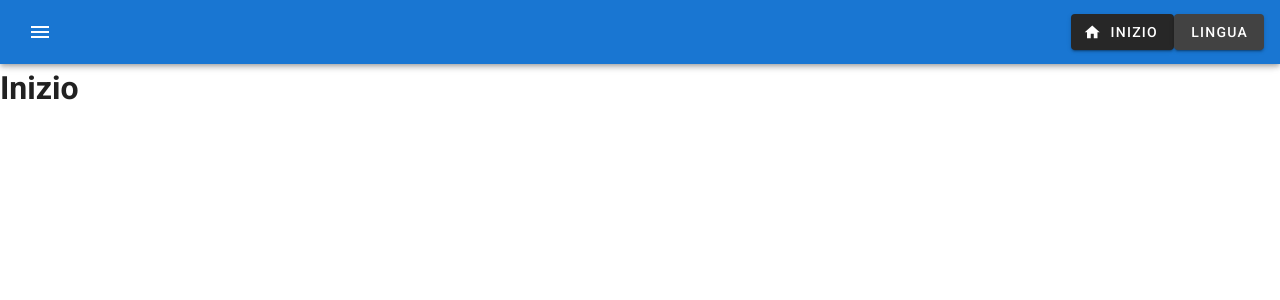
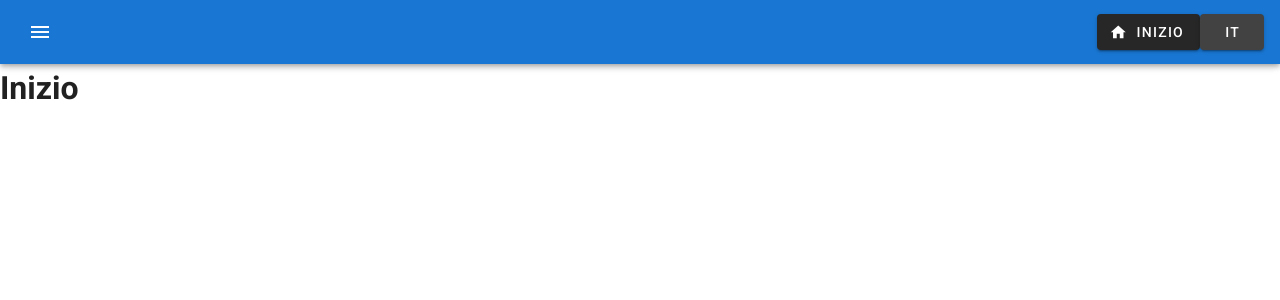
Before and after one commit to brunachoxxx/tut01, a Vue app: page / in a window 1280 px wide. Shown: the top 300 px of the page. Built offline with nearby package versions, Linux system fonts and the light colour scheme.

Commit message:
tranlation4

```diff
--- a/src/components/NavigationComp.vue
+++ b/src/components/NavigationComp.vue
@@ -15,7 +15,7 @@
         <v-menu top :close-on-click="true">
           <template v-slot:activator="{ on, attrs }">
             <v-btn color="secondary" dark v-bind="attrs" v-on="on">
-              Lingua
+              {{ $i18n.locale }}
             </v-btn>
           </template>
 
```
